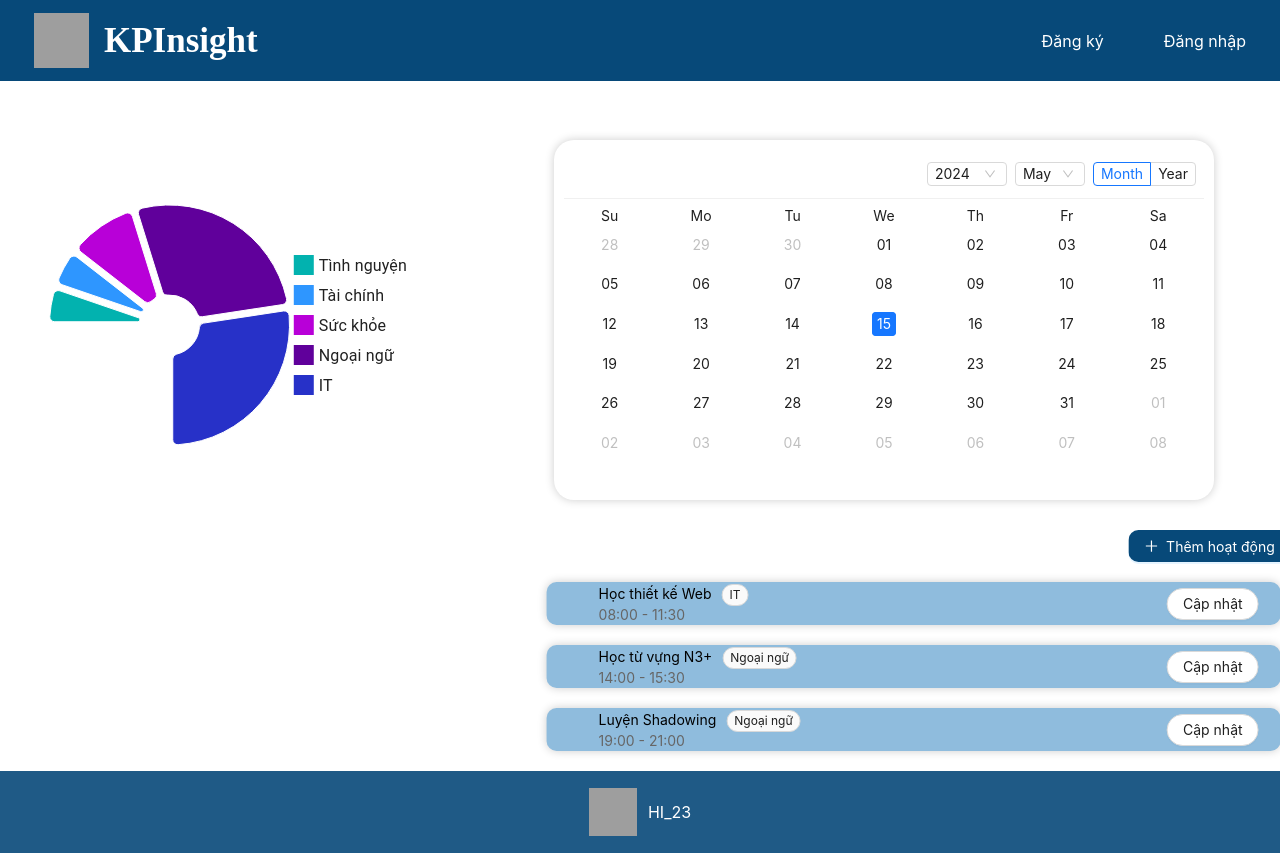
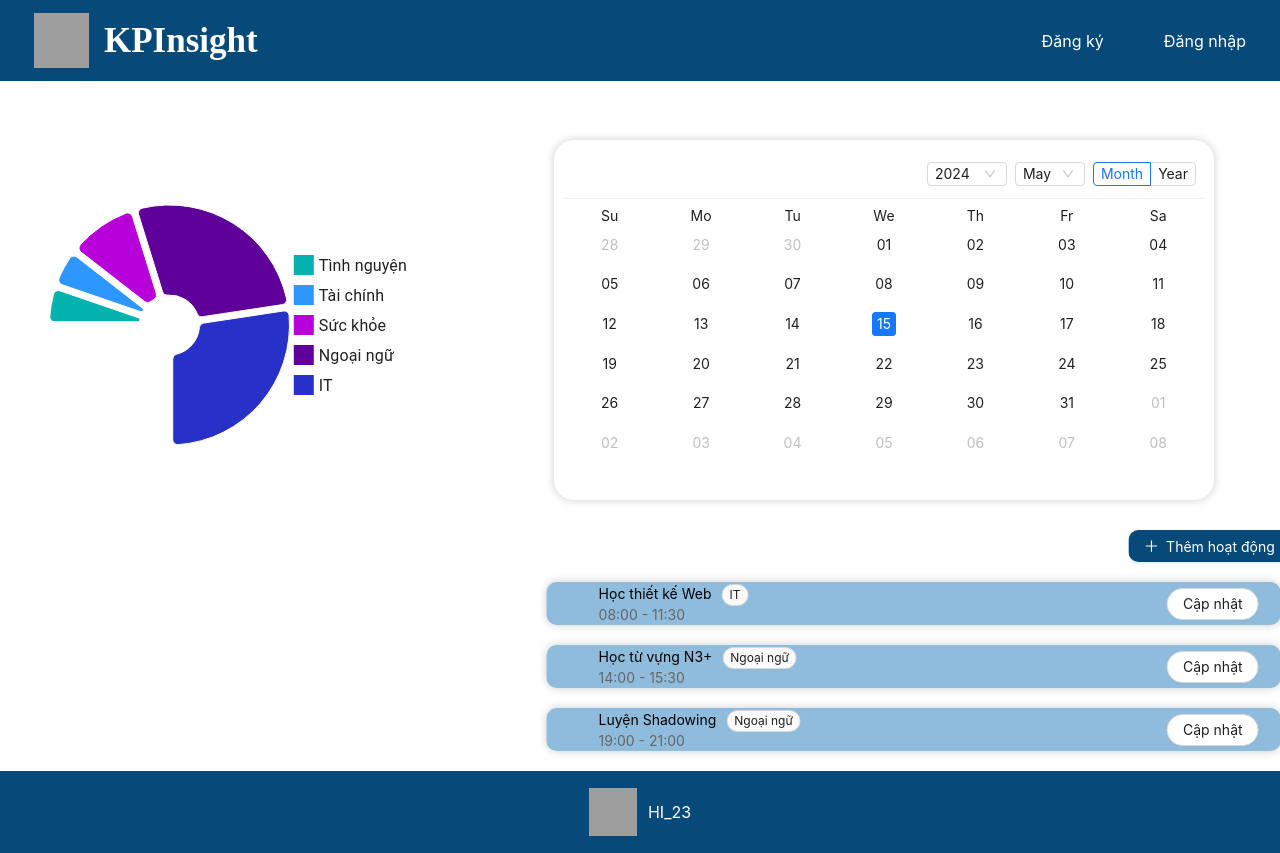
Before and after one commit to Dungntt2003/KPInsight-HI_23, a React (Create React App) app in the folder kpinsight/: page /home in a window 1280 px wide. Built offline with nearby package versions, Linux system fonts and the light colour scheme; grey boxes are pictures that could not be loaded.

Commit message:
add navbar fix

```diff
--- a/kpinsight/package.json
+++ b/kpinsight/package.json
@@ -2,7 +2,7 @@
   "name": "kpinsight",
   "version": "0.1.0",
   "private": true,
-  "homepage": "https://github.com/Dungntt2003/KPInsight-HI_23/",
+  "homepage": "https://Dungntt2003.github.io/KPInsight-HI_23/",
   "dependencies": {
     "@ant-design/icons": "^5.3.7",
     "@emotion/react": "^11.11.4",
@@ -23,7 +23,6 @@
     "antd": "^5.17.0",
     "chart.js": "^4.4.2",
     "dayjs": "^1.11.11",
-    "gh-pages": "^6.1.1",
     "moment": "^2.30.1",
     "react": "^18.3.1",
     "react-chartjs-2": "^5.2.0",
@@ -62,5 +61,8 @@
       "last 1 firefox version",
       "last 1 safari version"
     ]
+  },
+  "devDependencies": {
+    "gh-pages": "^6.1.1"
   }
 }
--- a/kpinsight/src/components/footer/index.css
+++ b/kpinsight/src/components/footer/index.css
@@ -1,5 +1,5 @@
 .footer-container {
-  background-color: rgba(7, 73, 121, 0.9);
+  background-color: #074979;
   display: flex;
   align-items: center;
   font-size: 20px;
```
Also changed, not shown: 1 other file (tests, documents, lock files or other folders).
